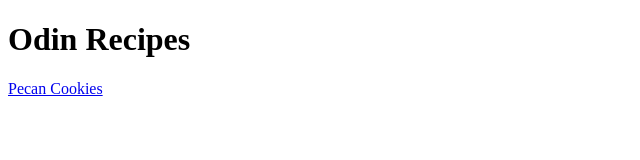
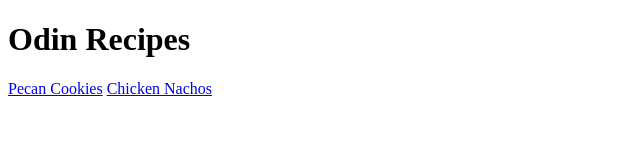
Before and after one commit to marvincamposce/odin-recipesv3, a plain HTML site: page index.html in a window 1280 px wide. Shown: the whole page, without its empty margins (0-640 px from the left). Drawn offline with Linux system fonts and the light colour scheme.

Commit message:
Add a tag for chicken nachos recipe

```diff
--- a/index.html
+++ b/index.html
@@ -7,5 +7,6 @@
   <body>
     <h1>Odin Recipes</h1>
     <a href="recipes/pecan-cookies.html">Pecan Cookies</a>
+    <a href="recipes/chicken-nachos.html">Chicken Nachos</a>
   </body>
 </html>
```
